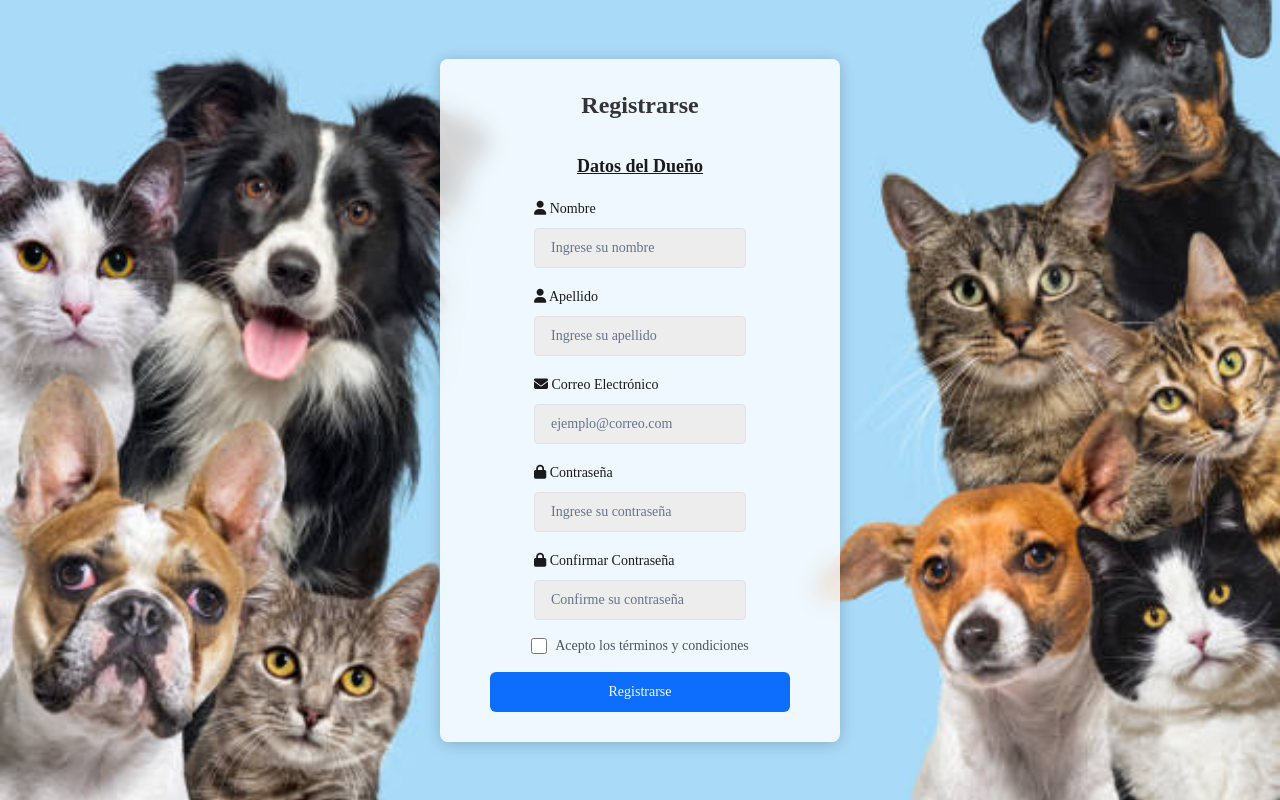
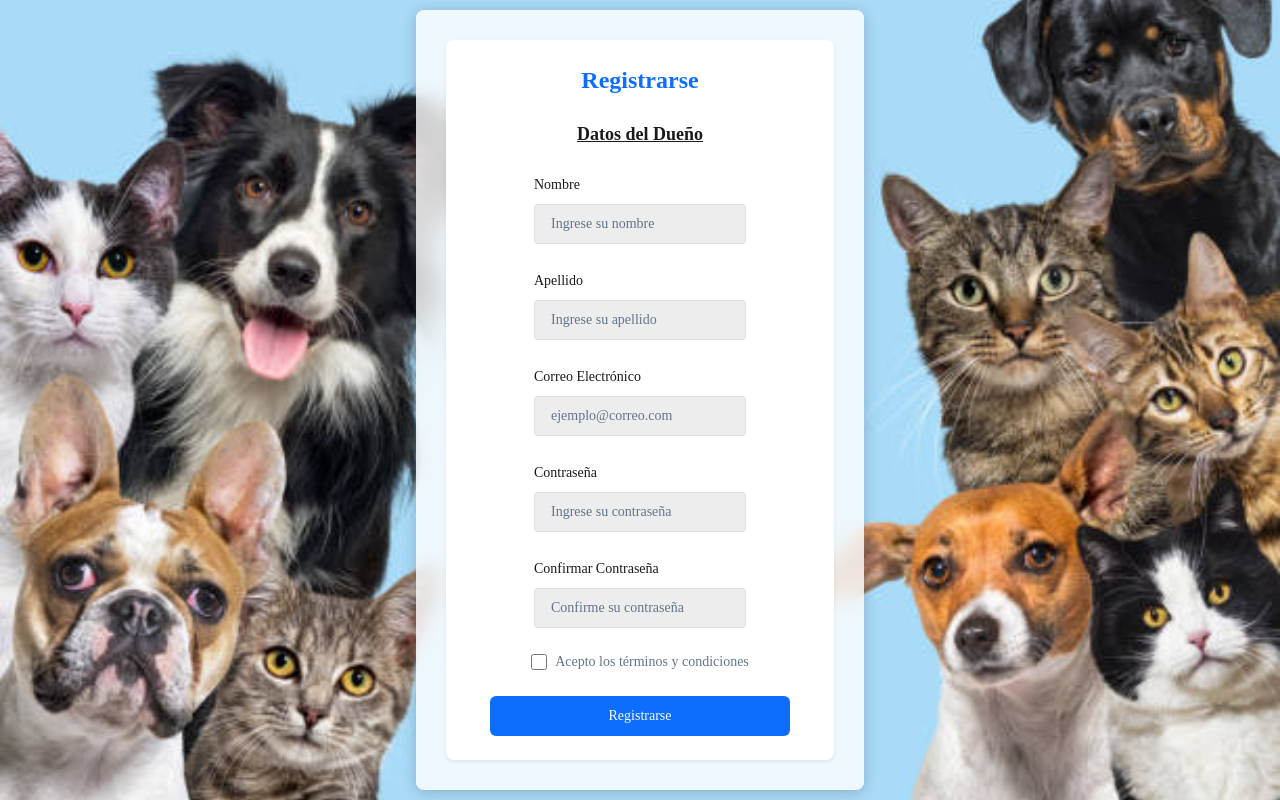
Before and after one commit to ShheNNa01/Pet2PetDev, a React (Vite) app in the folder front/p2pFront/: page /register in a window 1280 px wide. Built offline with nearby package versions, Linux system fonts and the light colour scheme.

Commit message:
Se deja listo la validacion dle email con el diseño considerado apropiado.

```diff
--- /dev/null
+++ b/front/p2pFront/src/components/pages/EmailVerificationPage.jsx
@@ -0,0 +1,85 @@
+import React from 'react';
+import { useNavigate } from 'react-router-dom';
+import { Button } from '../ui/button';
+import { Mail } from 'lucide-react';
+import Logo from '../../assets/icons/Mesa de trabajo 55.png';
+
+const EmailVerificationPage = ({ email }) => {
+  const navigate = useNavigate();
+
+  return (
+    <div className="w-full min-h-screen bg-background flex flex-col items-center justify-center p-4">
+      <div className="w-full max-w-md bg-white rounded-lg p-8">
+        {/* Container principal con flex y centrado */}
+        <div className="flex flex-col items-center space-y-6">
+          {/* Logo */}
+          <div className="w-32 mb-2">
+            <img
+              src={Logo}
+              alt="Pet2Pet Logo"
+              className="w-full h-full object-contain"
+            />
+          </div>
+
+          {/* Icono de correo */}
+          <div className="p-4 bg-[#f0f0f0] rounded-full">
+            <Mail className="h-6 w-6 text-[#d55b49]" />
+          </div>
+
+          {/* Título */}
+          <h1 className="text-2xl font-bold text-[#0066ff]">
+            ¡Registro Exitoso!
+          </h1>
+
+          {/* Subtítulo */}
+          <p className="text-gray-600 text-center">
+            Un paso más para unirte a la comunidad Pet2Pet
+          </p>
+
+          {/* Sección de correo */}
+          <div className="w-full text-center space-y-1">
+            <p className="text-gray-600">
+              Hemos enviado un correo a:
+            </p>
+            <p className="font-medium text-gray-800 break-all">
+              {email}
+            </p>
+          </div>
+
+          {/* Instrucciones */}
+          <p className="text-gray-600 text-center">
+            Por favor, revisa tu bandeja de entrada y haz clic en
+            el enlace de verificación para comenzar a conectar
+            con otros amantes de las mascotas.
+          </p>
+
+          {/* Botón centrado */}
+          <div className="w-full px-4">
+            <Button
+              onClick={() => navigate('/')}
+              className="w-full bg-[#d55b49] hover:bg-[#d55b49]/90 text-white"
+            >
+              Ir al inicio de sesión
+            </Button>
+          </div>
+
+          {/* Texto spam */}
+          <p className="text-sm text-gray-500 text-center">
+            Si no encuentras el correo, revisa tu carpeta de spam
+          </p>
+
+          {/* Link reenviar */}
+          <button
+            type="button"
+            onClick={() => {/* Implementar reenvío */}}
+            className="text-[#509e9e] hover:text-[#509e9e]/80 text-sm"
+          >
+            Reenviar correo de verificación
+          </button>
+        </div>
+      </div>
+    </div>
+  );
+};
+
+export default EmailVerificationPage;
--- a/front/p2pFront/src/components/pages/RegisterPage.jsx
+++ b/front/p2pFront/src/components/pages/RegisterPage.jsx
@@ -1,12 +1,17 @@
-import React from 'react';
+import React, { useState } from 'react';
 import { useForm } from 'react-hook-form';
 import { useNavigate } from 'react-router-dom';
 import { AuthService } from '../services/auth.service';
 import { Button } from '../ui/button';
 import { Input } from '../ui/input';
+import { Alert, AlertTitle, AlertDescription } from '../ui/alert';
+import { XCircle } from 'lucide-react';
+import EmailVerificationPage from './EmailVerificationPage';
 import '../styles/RegisterPage.css';
 
 export default function RegisterPage() {
+  const [showConfirmation, setShowConfirmation] = useState(false);
+  const [error, setError] = useState('');
   const { register, handleSubmit, watch, formState: { errors } } = useForm({
     defaultValues: {
       ownerName: '',
@@ -23,30 +28,43 @@ export default function RegisterPage() {
 
   async function onSubmit(data) {
     try {
+      setError(''); // Limpiar error anterior
       await AuthService.register({
         ownerName: data.ownerName,
         ownerLastName: data.ownerLastName,
         correo: data.correo,
         contrasena: data.contrasena
       });
-      alert("Registro exitoso");
-      navigate('/welcome');
+      setShowConfirmation(true);
     } catch (error) {
-      alert("Error al registrar el usuario");
+      setError(error.message || "Error al registrar el usuario");
+      window.scrollTo({ top: 0, behavior: 'smooth' });
     }
+  }
+
+  if (showConfirmation) {
+    return <EmailVerificationPage email={watch("correo")} />;
   }
 
   return (
     <div className="container-register">
-      <div className="container-form">
-        <form onSubmit={handleSubmit(onSubmit)} className="form-container space-y-4">
-          <h1 className="text-center heading-register text-2xl font-bold">Registrarse</h1>
+      <div className="container-form max-w-md mx-auto">
+        {error && (
+          <Alert variant="destructive" className="mb-4">
+            <XCircle className="h-4 w-4" />
+            <AlertTitle>Error</AlertTitle>
+            <AlertDescription>{error}</AlertDescription>
+          </Alert>
+        )}
 
-          <h3 className="text-lg font-semibold">Datos del Dueño</h3>
+        <form onSubmit={handleSubmit(onSubmit)} className="form-container space-y-6 bg-white p-6 rounded-lg shadow-sm">
+          <h1 className="text-center text-2xl font-bold text-primary">Registrarse</h1>
+
+          <h3 className="text-lg font-semibold text-foreground">Datos del Dueño</h3>
 
           <div className="space-y-2">
-            <label className="text-sm font-medium">
-              <i className="fas fa-user"></i> Nombre
+            <label className="text-sm font-medium text-foreground">
+              Nombre
             </label>
             <Input
               {...register("ownerName", {
@@ -54,16 +72,16 @@ export default function RegisterPage() {
               })}
               type="text"
               placeholder="Ingrese su nombre"
-              className={errors.ownerName ? "border-red-500" : ""}
+              className={errors.ownerName ? "border-destructive" : ""}
             />
             {errors.ownerName && (
-              <p className="text-sm text-red-500">{errors.ownerName.message}</p>
+              <p className="text-sm text-destructive">{errors.ownerName.message}</p>
             )}
           </div>
 
           <div className="space-y-2">
-            <label className="text-sm font-medium">
-              <i className="fas fa-user"></i> Apellido
+            <label className="text-sm font-medium text-foreground">
+              Apellido
             </label>
             <Input
               {...register("ownerLastName", {
@@ -71,16 +89,16 @@ export default function RegisterPage() {
               })}
               type="text"
               placeholder="Ingrese su apellido"
-              className={errors.ownerLastName ? "border-red-500" : ""}
+              className={errors.ownerLastName ? "border-destructive" : ""}
             />
             {errors.ownerLastName && (
-              <p className="text-sm text-red-500">{errors.ownerLastName.message}</p>
+              <p className="text-sm text-destructive">{errors.ownerLastName.message}</p>
             )}
           </div>
 
           <div className="space-y-2">
-            <label className="text-sm font-medium">
-              <i className="fas fa-envelope"></i> Correo Electrónico
+            <label className="text-sm font-medium text-foreground">
+              Correo Electrónico
             </label>
             <Input
               {...register("correo", {
@@ -92,16 +110,16 @@ export default function RegisterPage() {
               })}
               type="email"
               placeholder="ejemplo@correo.com"
-              className={errors.correo ? "border-red-500" : ""}
+              className={errors.correo ? "border-destructive" : ""}
             />
             {errors.correo && (
-              <p className="text-sm text-red-500">{errors.correo.message}</p>
+              <p className="text-sm text-destructive">{errors.correo.message}</p>
             )}
           </div>
 
           <div className="space-y-2">
-            <label className="text-sm font-medium">
-              <i className="fas fa-lock"></i> Contraseña
+            <label className="text-sm font-medium text-foreground">
+              Contraseña
             </label>
             <Input
               {...register("contrasena", {
@@ -113,16 +131,16 @@ export default function RegisterPage() {
               })}
               type="password"
               placeholder="Ingrese su contraseña"
-              className={errors.contrasena ? "border-red-500" : ""}
+              className={errors.contrasena ? "border-destructive" : ""}
             />
             {errors.contrasena && (
-              <p className="text-sm text-red-500">{errors.contrasena.message}</p>
+              <p className="text-sm text-destructive">{errors.contrasena.message}</p>
             )}
           </div>
 
           <div className="space-y-2">
-            <label className="text-sm font-medium">
-              <i className="fas fa-lock"></i> Confirmar Contraseña
+            <label className="text-sm font-medium text-foreground">
+              Confirmar Contraseña
             </label>
             <Input
               {...register("contrasena2", {
@@ -132,10 +150,10 @@ export default function RegisterPage() {
               })}
               type="password"
               placeholder="Confirme su contraseña"
-              className={errors.contrasena2 ? "border-red-500" : ""}
+              className={errors.contrasena2 ? "border-destructive" : ""}
             />
             {errors.contrasena2 && (
-              <p className="text-sm text-red-500">{errors.contrasena2.message}</p>
+              <p className="text-sm text-destructive">{errors.contrasena2.message}</p>
             )}
           </div>
 
@@ -148,17 +166,17 @@ export default function RegisterPage() {
               })}
               className="h-4 w-4 rounded border-gray-300"
             />
-            <label htmlFor="termsCheck" className="text-sm text-gray-600">
+            <label htmlFor="termsCheck" className="text-sm text-muted-foreground">
               Acepto los términos y condiciones
             </label>
           </div>
           {errors.terms && (
-            <p className="text-sm text-red-500">{errors.terms.message}</p>
+            <p className="text-sm text-destructive">{errors.terms.message}</p>
           )}
 
           <Button
             type="submit"
-            className="w-full"
+            className="w-full bg-primary hover:bg-primary/90"
           >
             Registrarse
           </Button>
--- a/front/p2pFront/src/components/services/auth.service.jsx
+++ b/front/p2pFront/src/components/services/auth.service.jsx
@@ -13,6 +13,10 @@ export const AuthService = {
                 user_number: userData.phoneNumber || '',
                 user_bio: userData.bio || ''
             });
+
+            // Guardamos el email temporalmente para la verificación
+            localStorage.setItem('pendingVerificationEmail', userData.correo);
+
             return response.data;
         } catch (error) {
             throw error.response?.data || error.message;
@@ -21,7 +25,6 @@ export const AuthService = {
 
     async login(credentials) {
         try {
-            // Crear URLSearchParams en lugar de FormData
             const formData = new URLSearchParams();
             formData.append('username', credentials.username);
             formData.append('password', credentials.password);
@@ -56,3 +59,5 @@ export const AuthService = {
         return !!localStorage.getItem('token');
     }
 };
+
+export default AuthService;
--- /dev/null
+++ b/front/p2pFront/src/components/ui/alert.jsx
@@ -0,0 +1,49 @@
+import * as React from "react"
+import { cva } from "class-variance-authority"
+import { cn } from "../../lib/utils"
+
+const alertVariants = cva(
+  "relative w-full rounded-lg border px-4 py-3 text-sm [&>svg+div]:translate-y-[-3px] [&>svg]:absolute [&>svg]:left-4 [&>svg]:top-4 [&>svg]:text-foreground [&>svg~*]:pl-7",
+  {
+    variants: {
+      variant: {
+        default: "bg-background text-foreground",
+        destructive:
+          "border-destructive/50 text-destructive dark:border-destructive [&>svg]:text-destructive",
+      },
+    },
+    defaultVariants: {
+      variant: "default",
+    },
+  }
+)
+
+const Alert = React.forwardRef(({ className, variant, ...props }, ref) => (
+  <div
+    ref={ref}
+    role="alert"
+    className={cn(alertVariants({ variant }), className)}
+    {...props}
+  />
+))
+Alert.displayName = "Alert"
+
+const AlertTitle = React.forwardRef(({ className, ...props }, ref) => (
+  <h5
+    ref={ref}
+    className={cn("mb-1 font-medium leading-none tracking-tight", className)}
+    {...props}
+  />
+))
+AlertTitle.displayName = "AlertTitle"
+
+const AlertDescription = React.forwardRef(({ className, ...props }, ref) => (
+  <div
+    ref={ref}
+    className={cn("text-sm [&_p]:leading-relaxed", className)}
+    {...props}
+  />
+))
+AlertDescription.displayName = "AlertDescription"
+
+export { Alert, AlertTitle, AlertDescription }
```
